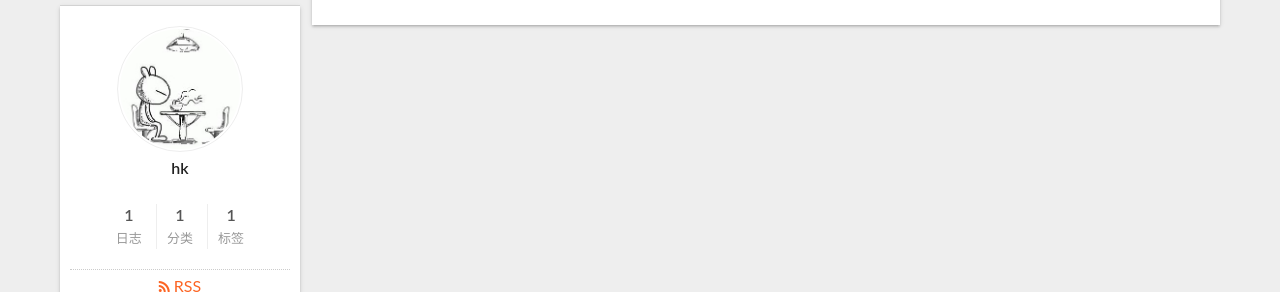
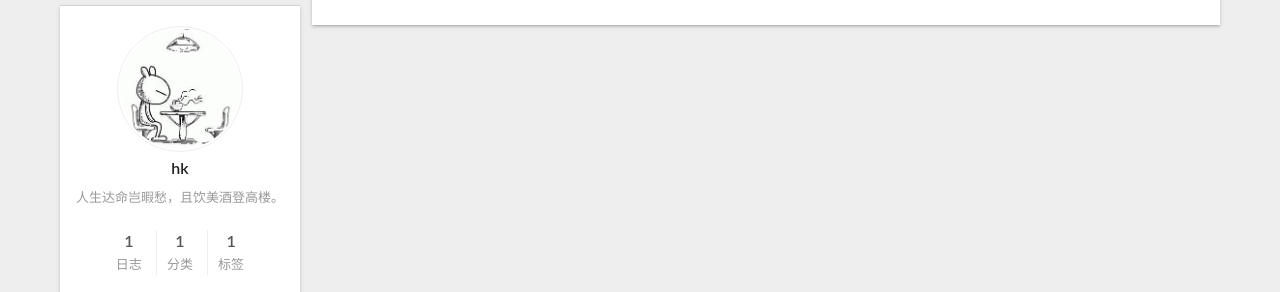
Before and after one commit to nicetomeetu21/nicetomeetu21.github.io, a plain HTML site: page index.html in a window 1280 px wide. Shown: the part 343-635 px from the top of the page. Drawn offline with Linux system fonts and the light colour scheme.

Commit message:
Site updated: 2018-10-30 00:00:50

```diff
--- a/index.html
+++ b/index.html
@@ -109,13 +109,16 @@
 
 
 
-  <meta property="og:type" content="website">
+  <meta name="description" content="人生达命岂暇愁，且饮美酒登高楼。">
+<meta property="og:type" content="website">
 <meta property="og:title" content="nicetomeetu">
 <meta property="og:url" content="http://yoursite.com/index.html">
 <meta property="og:site_name" content="nicetomeetu">
+<meta property="og:description" content="人生达命岂暇愁，且饮美酒登高楼。">
 <meta property="og:locale" content="zh-CN">
 <meta name="twitter:card" content="summary">
 <meta name="twitter:title" content="nicetomeetu">
+<meta name="twitter:description" content="人生达命岂暇愁，且饮美酒登高楼。">
 
 
 
@@ -339,7 +342,7 @@
 
     <span hidden itemprop="author" itemscope itemtype="http://schema.org/Person">
       <meta itemprop="name" content="hk">
-      <meta itemprop="description" content="">
+      <meta itemprop="description" content="人生达命岂暇愁，且饮美酒登高楼。">
       <meta itemprop="image" content="/images/avatar.gif">
     </span>
 
@@ -520,7 +523,7 @@
                 alt="hk" />
 
               <p class="site-author-name" itemprop="name">hk</p>
-              <p class="site-description motion-element" itemprop="description"></p>
+              <p class="site-description motion-element" itemprop="description">人生达命岂暇愁，且饮美酒登高楼。</p>
           </div>
 
 
```
Also changed, not shown: 2018/10/28/Tenka1-Programmer-Contest/index.html (+2 -2 lines), about/index.html (+5 -2 lines), archives/2018/10/index.html (+5 -2 lines), archives/2018/index.html (+5 -2 lines), archives/index.html (+5 -2 lines), categories/ACM/index.html (+5 -2 lines), categories/index.html (+5 -2 lines), tags/AtCoder/index.html (+5 -2 lines), tags/index.html (+5 -2 lines).
